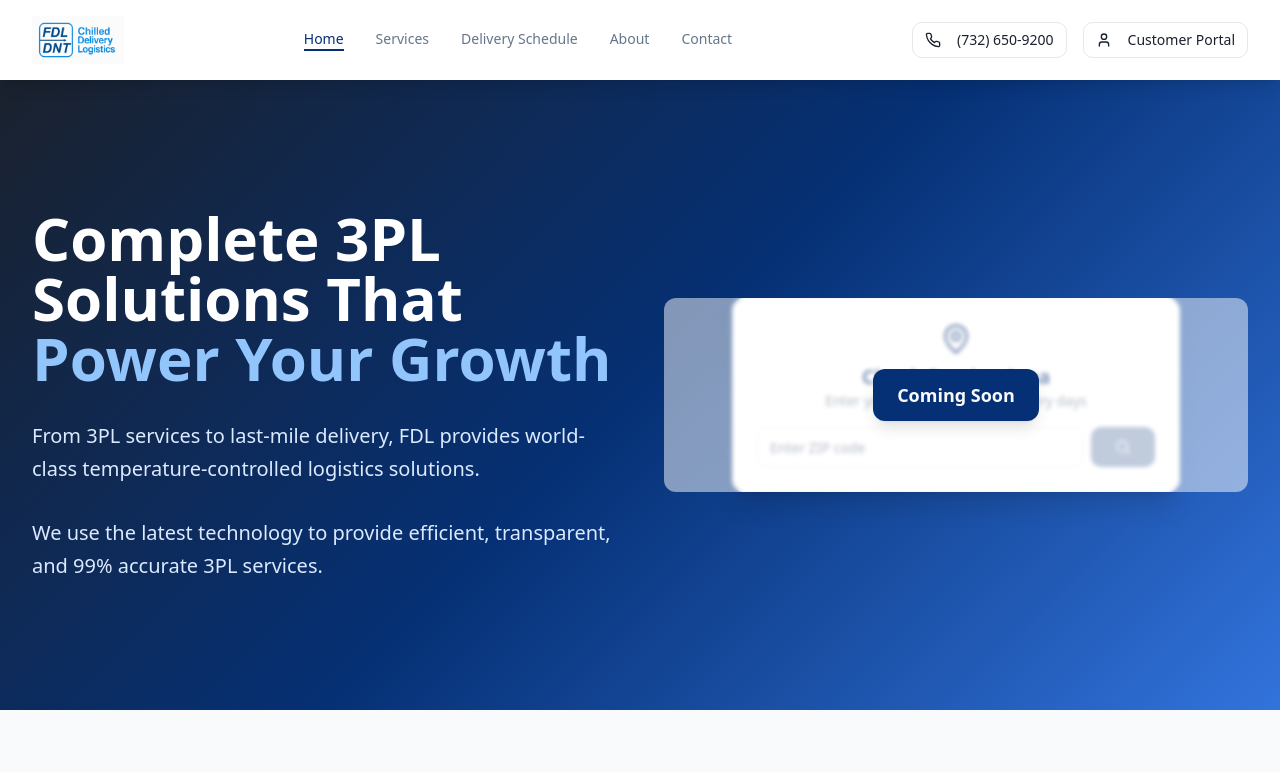
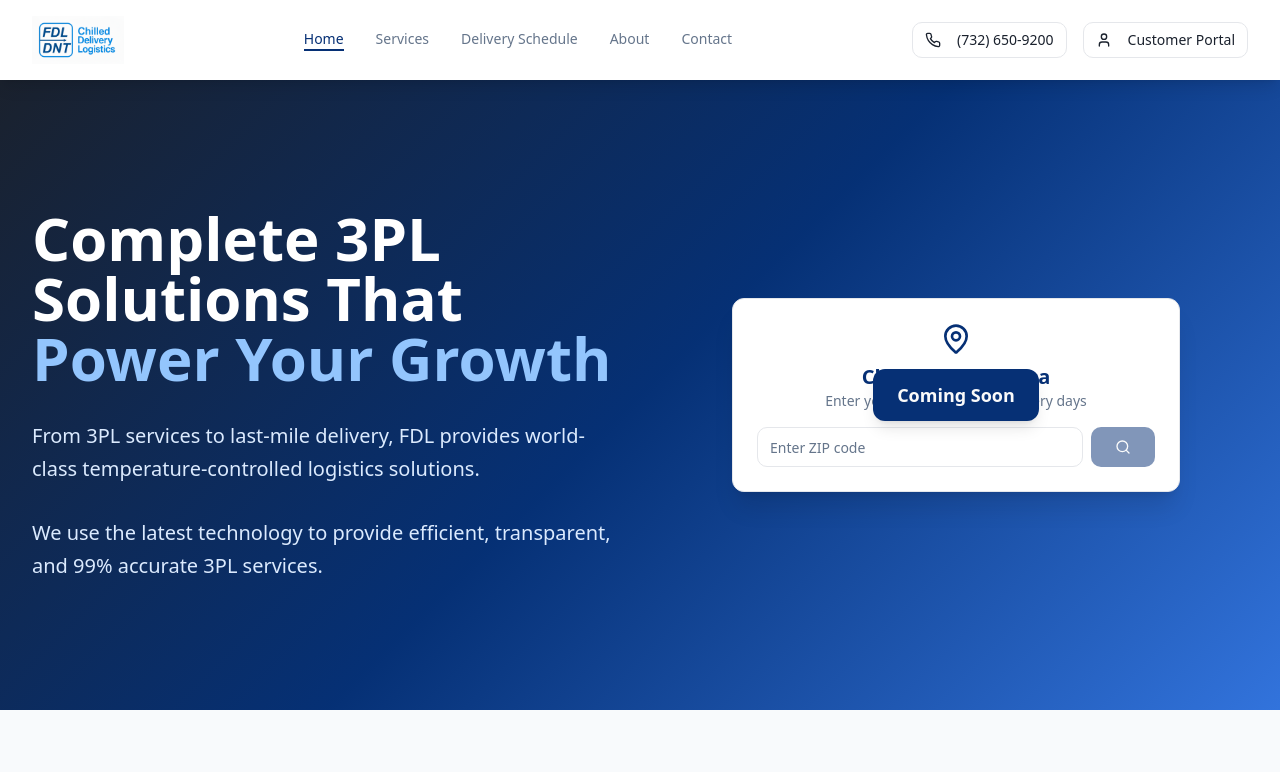
Before and after one commit to ziaddanasouri/fdl-website-excellence-hub, a React (Vite) app: page / in a window 1280 px wide. Shown: the top 772 px of the page. Built offline with nearby package versions, Linux system fonts and the light colour scheme.

Commit message:
Refine "Coming Soon" overlay

```diff
--- a/src/pages/Index.tsx
+++ b/src/pages/Index.tsx
@@ -105,8 +105,8 @@ const Index = () => {
               <div className="pointer-events-none">
                 <ZipCodeChecker />
               </div>
-              <div className="absolute inset-0 flex items-center justify-center bg-background/50 backdrop-blur-[2px] rounded-lg">
-                <div className="bg-primary text-primary-foreground px-6 py-3 rounded-lg shadow-lg font-semibold text-lg">
+              <div className="absolute inset-0 flex items-center justify-center rounded-lg">
+                <div className="bg-primary text-primary-foreground px-6 py-3 rounded-lg shadow-lg font-semibold text-lg backdrop-blur-[1px]">
                   Coming Soon
                 </div>
               </div>
```
